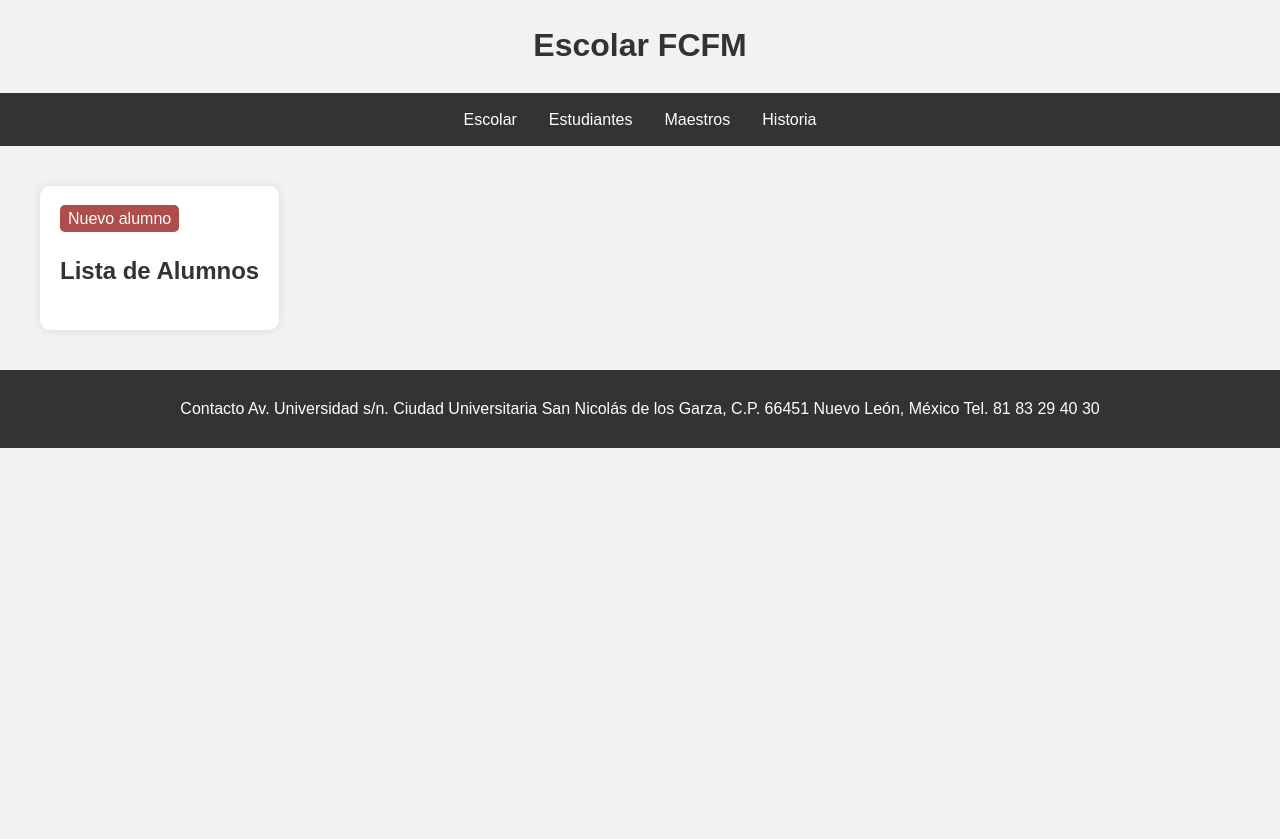
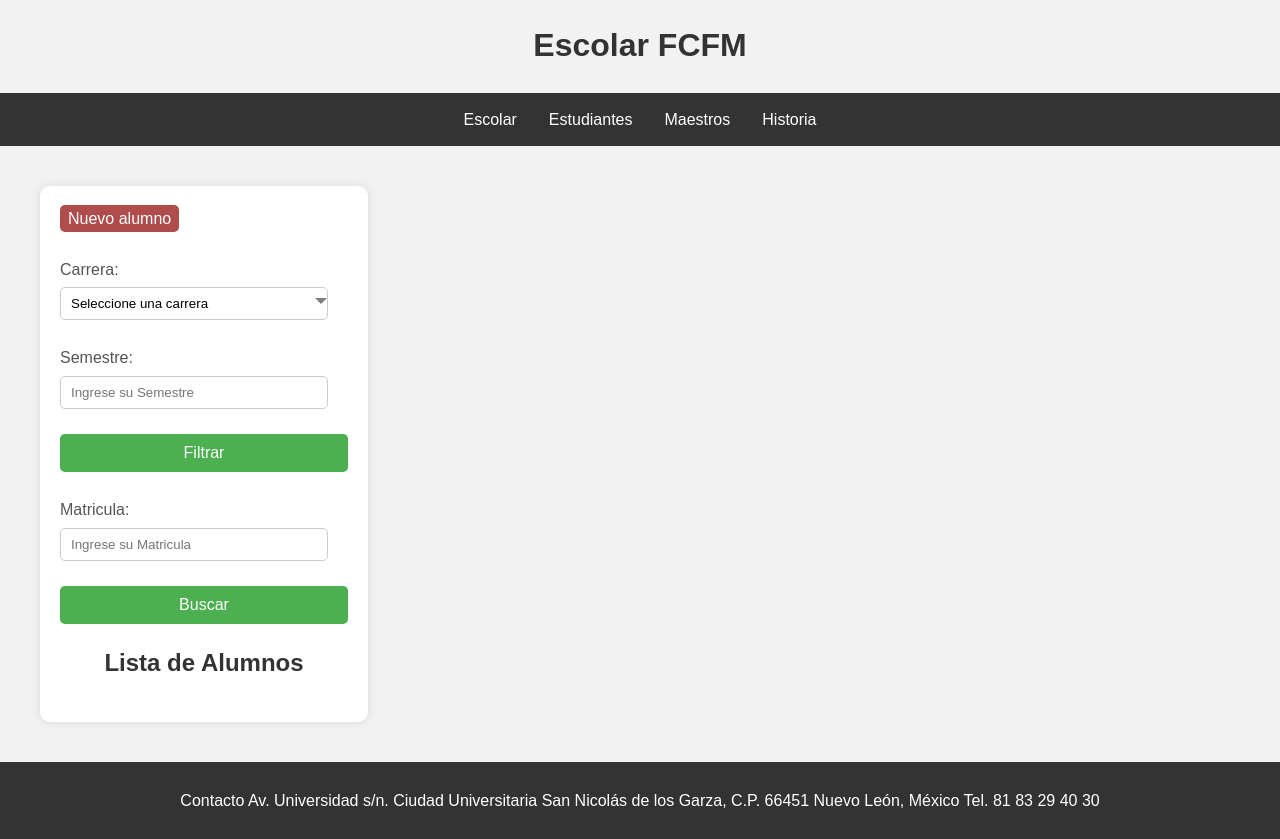
Before and after one commit to LADCH02/pia-bases-datos, a Django app: template escolar/alumnos/templates/alumnos/index.html in a window 1280 px wide. Before the commit the page ends 448 px from the top, so only its background shows below. Run offline with Django 5.2, Linux system fonts and the light colour scheme; the template is opened without the code that fills it, so the values that code supplies are empty.

Commit message:
stored procedures 1 a 3

```diff
--- a/escolar/alumnos/templates/alumnos/index.html
+++ b/escolar/alumnos/templates/alumnos/index.html
@@ -12,6 +12,41 @@
 <div class="container-wrapper">
     <div class="container">
         <a class="button" href="{% url 'alumnos-registro' %}">Nuevo alumno</a>
+
+        <form method="GET" action="{% url 'alumnos-filtrados' %}">
+            {% csrf_token %}
+            <div class="form-group">
+                <label for="carrera">Carrera:</label>
+                <select id="carrera" name="carrera" required>
+                    <option value="">Seleccione una carrera</option>
+                    <option value="Matematicas">Matematicas</option>
+                    <option value="Actuaria">Actuaria</option>
+                    <option value="Fisica">Fisica</option>
+                    <option value="Ciencias Computacionales">Ciencias Computacionales</option>
+                    <option value="Multimedia y Animacion Digital">Multimedia y Animacion Digital</option>
+                    <option value="Seguridad en Tecnologias de Informacion">Seguridad en Tecnologias de Informacion</option>
+                </select>
+            </div>
+            <div class="form-group">
+                <label for="semestre">Semestre:</label>
+                <input type="text" id="semestre" name="semestre" placeholder="Ingrese su Semestre" required>
+            </div>
+            <div class="form-group">
+                <input type="submit" value="Filtrar">
+            </div>
+        </form>
+
+        <form method="GET" action="{% url 'alumno-especifico' %}">
+            {% csrf_token %}
+            <div class="form-group">
+                <label for="matricula">Matricula:</label>
+                <input type="text" id="matricula" name="matricula" placeholder="Ingrese su Matricula" required>
+            </div>
+            <div class="form-group">
+                <input type="submit" value="Buscar">
+            </div>
+        </form>
+
         <h2>Lista de Alumnos</h2>
         {% for alumno in alumnos %}
             <div class="alumno-card">
@@ -21,7 +56,7 @@
                 <p><strong>Celular:</strong> {{ alumno.celular }}</p>
                 <p><strong>Carrera:</strong> {{ alumno.carrera }}</p>
                 <p><strong>Semestre:</strong> {{ alumno.semestre }}</p>
-                <p><strong>Grupo:</strong> {{ alumno.grupo }}</p>
+                <p><strong>Grupo:</strong> {{ alumno.grupoNombre }}</p>
                 <a class="button" href="{% url 'detalle-alumno' alumno.matricula %}">Editar</a>
             </div>
         {% endfor %}
--- a/escolar/alumnos/urls.py
+++ b/escolar/alumnos/urls.py
@@ -4,6 +4,8 @@
 urlpatterns = [
     path("registro", views.registro, name="alumnos-registro"),
     path("", views.alumnos, name="alumnos"),
+    path("filtrados", views.alumnos_filtrados, name="alumnos-filtrados"),
+    path("especifico", views.alumno_especifico, name="alumno-especifico"),
     path("<int:matricula>", views.detalle_alumno, name="detalle-alumno"),
     path("eliminar/<int:matricula>", views.eliminar_alumno, name="eliminar-alumno"),
 ]
--- a/escolar/maestros/views.py
+++ b/escolar/maestros/views.py
@@ -44,7 +44,6 @@
         connection.close()
 
         alumnos_dicc = lista_maestros_a_diccionarios(maestros)
-        print(alumnos_dicc)
 
         return render(request, 'maestros/index.html', {'maestros': alumnos_dicc})
 
--- a/escolar/static/estilos-alumnos.css
+++ b/escolar/static/estilos-alumnos.css
@@ -69,6 +69,7 @@
 
 /* Grupo de formulario */
 .form-group {
+    margin-top: 25px;
     margin-bottom: 15px;
 }
 
```
Also changed, not shown: escolar/alumnos/views.py (+23 -12 lines).
